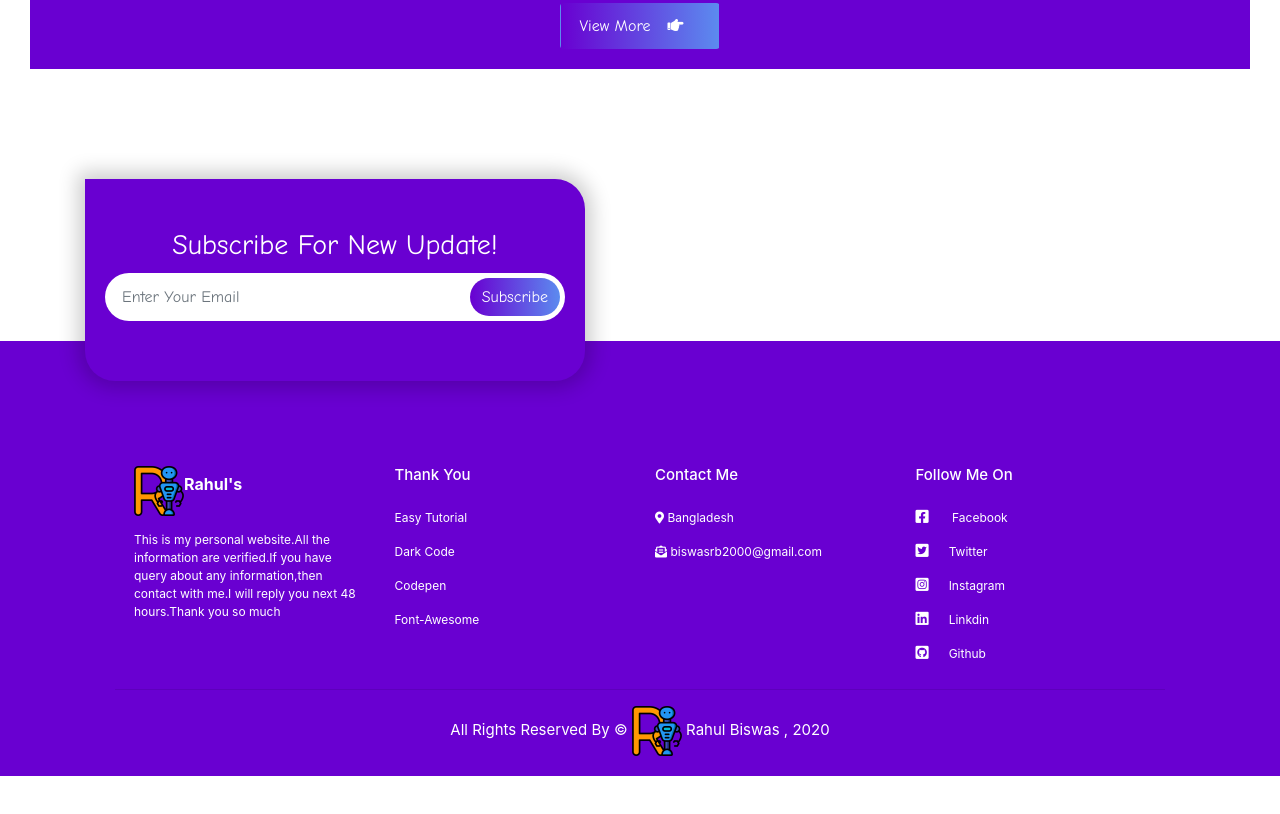
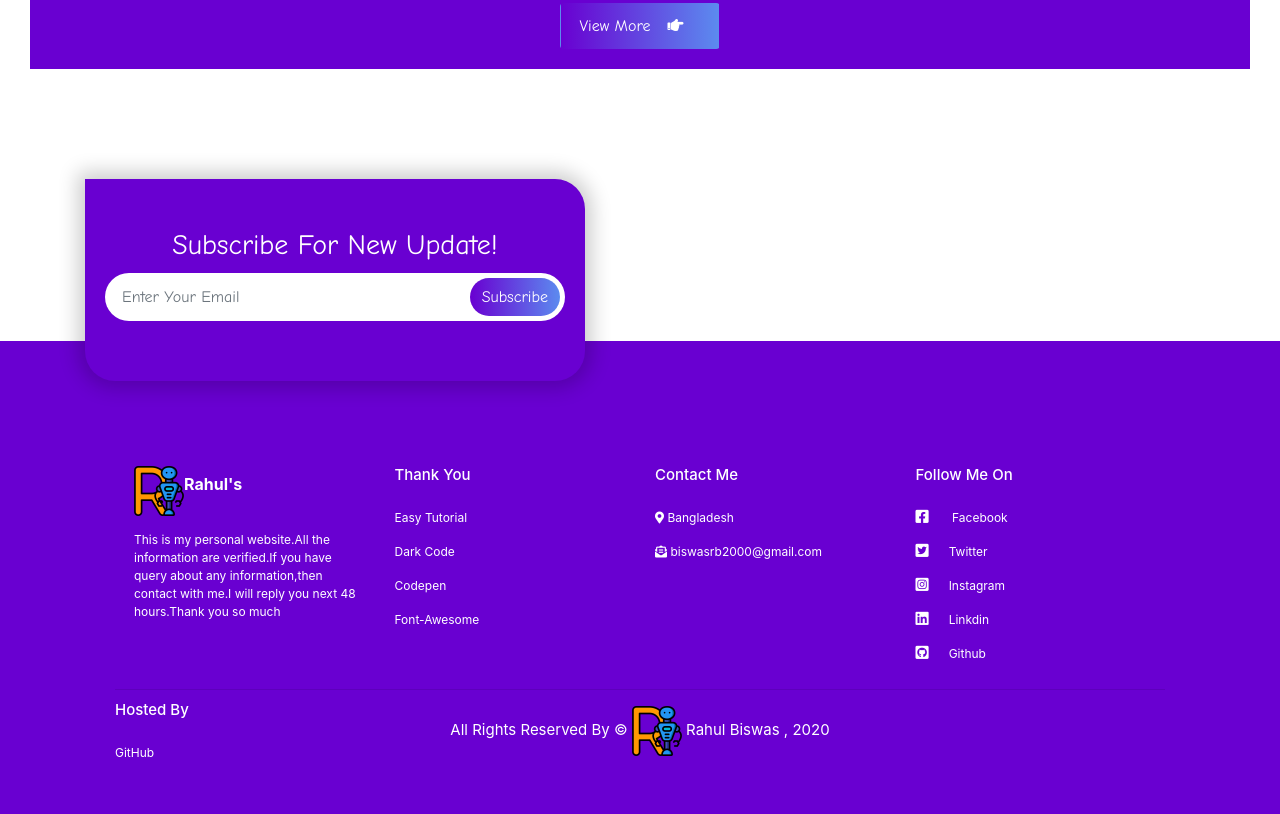
Before and after one commit to rahulinfosite/rahulbiswasinfo, a plain HTML site: page index.html in a window 1280 px wide. Shown: the part 4587-5401 px from the top of the page. Before the commit the page ends 5363 px from the top, so only its background shows below. Drawn offline with nearby package versions, Linux system fonts and the light colour scheme.

Commit message:
Update index.html

```diff
--- a/index.html
+++ b/index.html
@@ -433,6 +433,12 @@
   <hr>
   <p class="copyright">All Rights Reserved By &copy; <img src="logo.png"> Rahul Biswas , 2020</p>
   </div>
+
+     <div class="col-md-3">
+
+    <b><h1>Hosted By</h1></b>
+    <p>GitHub</p>
+  </div>
     </section>
 
 
```
